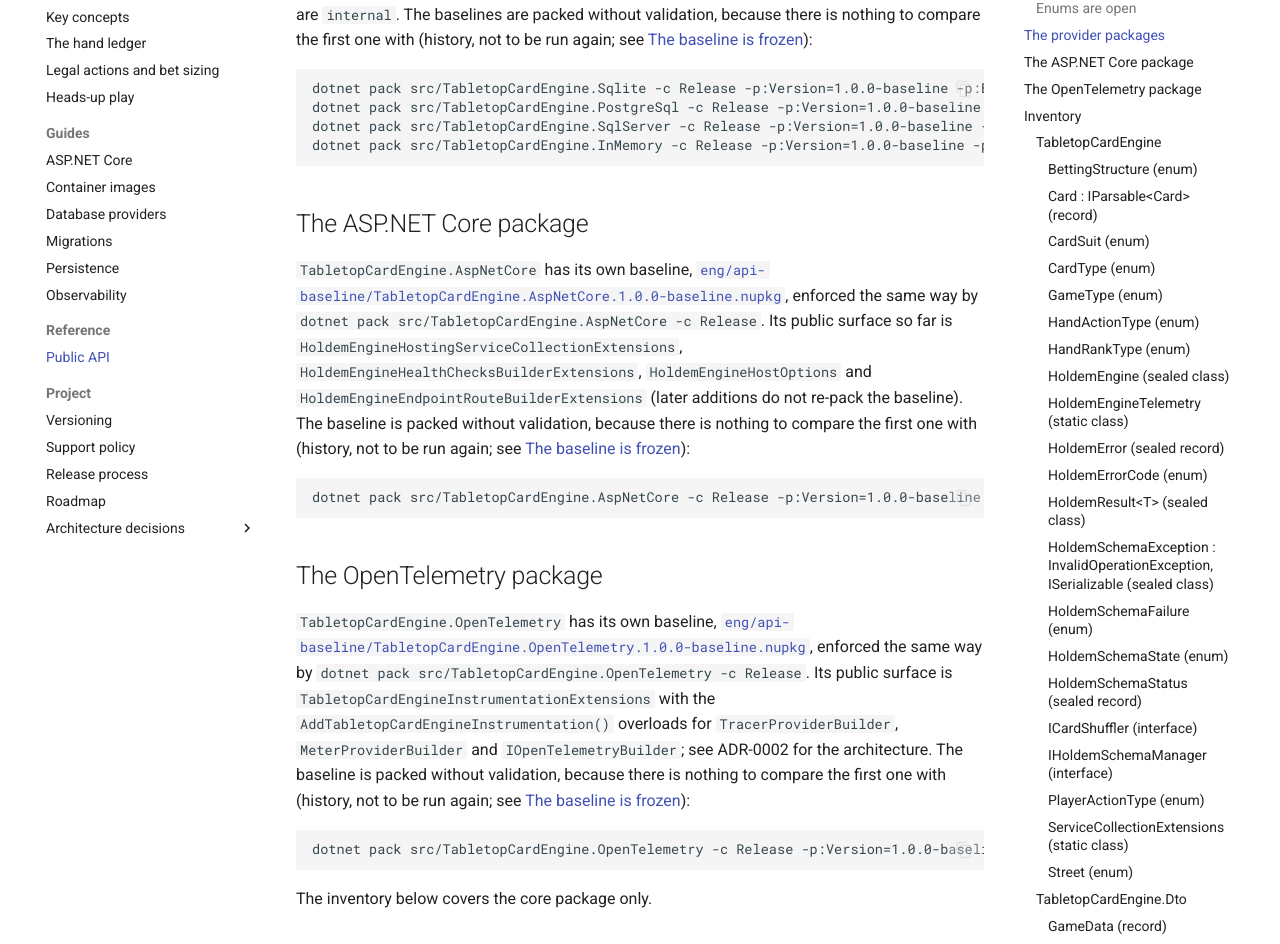
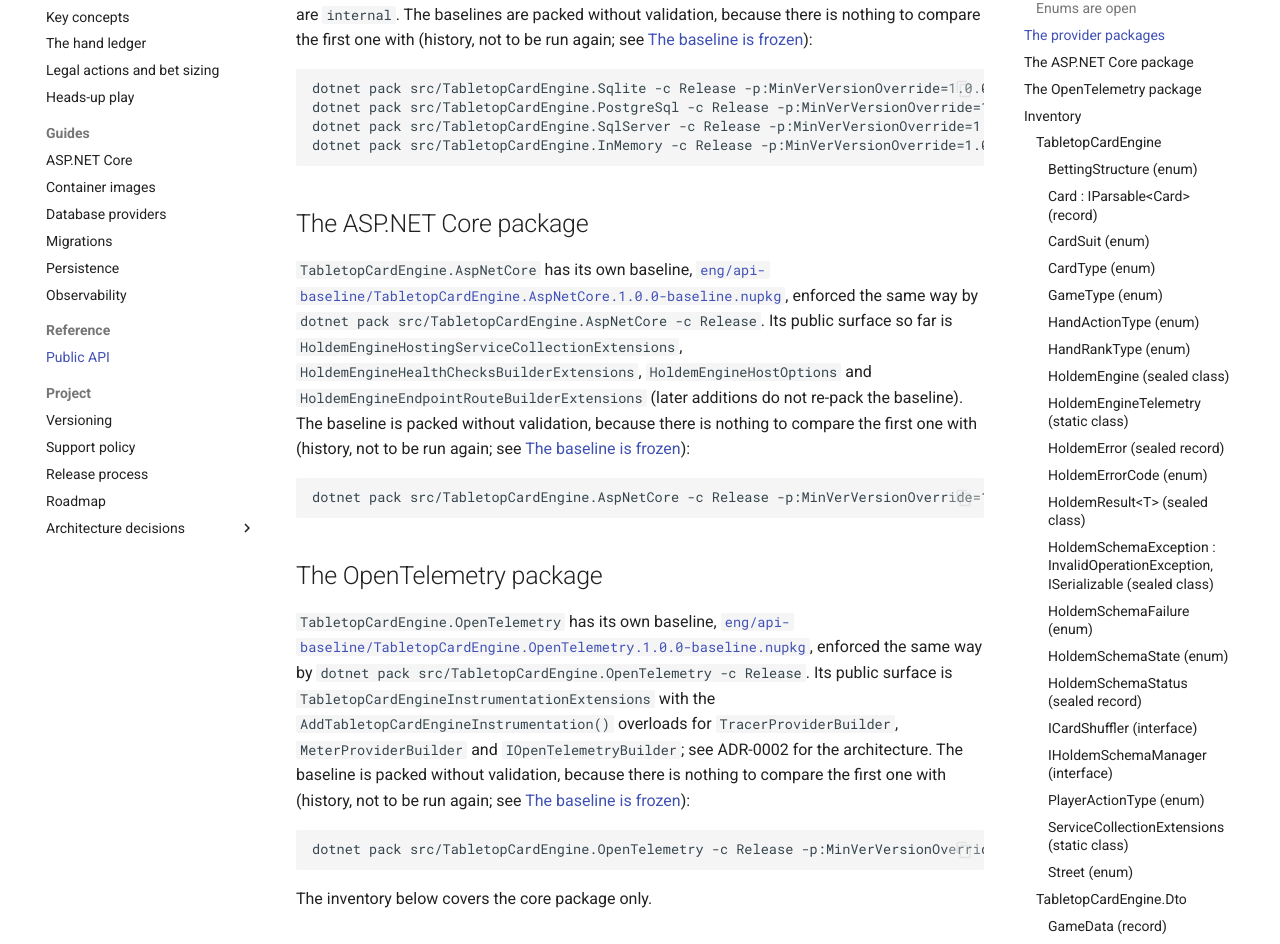
Before and after one commit to DigitalAbsurd/TabletopCardEngine, an MkDocs documentation site: the page built from docs/public-api.md, in a window 1280 px wide and 1400 px high, scrolled down 2392 px. Shown: the part 181-1125 px from the top of the window. Built offline with MkDocs 1.6.1 and Material for MkDocs 9.7.7, drawn with Linux system fonts in a browser that asks for light colours; comment, search, counter and statistics services are not loaded.

Commit message:
docs: fact 30 is wrong, -p:Version does not override MinVer's package version (#421)
Update fact 30 in docs/task-run.md to correct the documentation: a global
-p:Version does not set the package version under MinVer; -p:MinVerVersionOverride
does, which is what the baseline re-pack uses.

Add -p:MinVerVersionOverride=1.0.0-baseline to every re-pack command in
docs/public-api.md that shows -p:Version=1.0.0-baseline for the provider packages,
ASP.NET Core package, and OpenTelemetry package.

Closes #394

Co-authored-by: Claude Haiku 4.5 <noreply@anthropic.com>

````diff
--- a/docs/public-api.md
+++ b/docs/public-api.md
@@ -99,10 +99,10 @@ class of `UseHoldem*` overloads (`HoldemSqliteDbContextOptionsBuilderExtensions`
 first one with (history, not to be run again; see [The baseline is frozen](#the-baseline-is-frozen)):
 
 ```
-dotnet pack src/TabletopCardEngine.Sqlite -c Release -p:Version=1.0.0-baseline -p:EnablePackageValidation=false -o eng/api-baseline
-dotnet pack src/TabletopCardEngine.PostgreSql -c Release -p:Version=1.0.0-baseline -p:EnablePackageValidation=false -o eng/api-baseline
-dotnet pack src/TabletopCardEngine.SqlServer -c Release -p:Version=1.0.0-baseline -p:EnablePackageValidation=false -o eng/api-baseline
-dotnet pack src/TabletopCardEngine.InMemory -c Release -p:Version=1.0.0-baseline -p:EnablePackageValidation=false -o eng/api-baseline
+dotnet pack src/TabletopCardEngine.Sqlite -c Release -p:MinVerVersionOverride=1.0.0-baseline -p:EnablePackageValidation=false -o eng/api-baseline
+dotnet pack src/TabletopCardEngine.PostgreSql -c Release -p:MinVerVersionOverride=1.0.0-baseline -p:EnablePackageValidation=false -o eng/api-baseline
+dotnet pack src/TabletopCardEngine.SqlServer -c Release -p:MinVerVersionOverride=1.0.0-baseline -p:EnablePackageValidation=false -o eng/api-baseline
+dotnet pack src/TabletopCardEngine.InMemory -c Release -p:MinVerVersionOverride=1.0.0-baseline -p:EnablePackageValidation=false -o eng/api-baseline
 ```
 
 ## The ASP.NET Core package
@@ -115,7 +115,7 @@ enforced the same way by `dotnet pack src/TabletopCardEngine.AspNetCore -c Relea
 the first one with (history, not to be run again; see [The baseline is frozen](#the-baseline-is-frozen)):
 
 ```
-dotnet pack src/TabletopCardEngine.AspNetCore -c Release -p:Version=1.0.0-baseline -p:EnablePackageValidation=false -o eng/api-baseline
+dotnet pack src/TabletopCardEngine.AspNetCore -c Release -p:MinVerVersionOverride=1.0.0-baseline -p:EnablePackageValidation=false -o eng/api-baseline
 ```
 
 ## The OpenTelemetry package
@@ -129,7 +129,7 @@ The baseline is packed without validation, because there is nothing to compare
 the first one with (history, not to be run again; see [The baseline is frozen](#the-baseline-is-frozen)):
 
 ```
-dotnet pack src/TabletopCardEngine.OpenTelemetry -c Release -p:Version=1.0.0-baseline -p:EnablePackageValidation=false -o eng/api-baseline
+dotnet pack src/TabletopCardEngine.OpenTelemetry -c Release -p:MinVerVersionOverride=1.0.0-baseline -p:EnablePackageValidation=false -o eng/api-baseline
 ```
 
 The inventory below covers the core package only.
````
Also changed, not shown: docs/task-run.md (+1 -1 lines).
